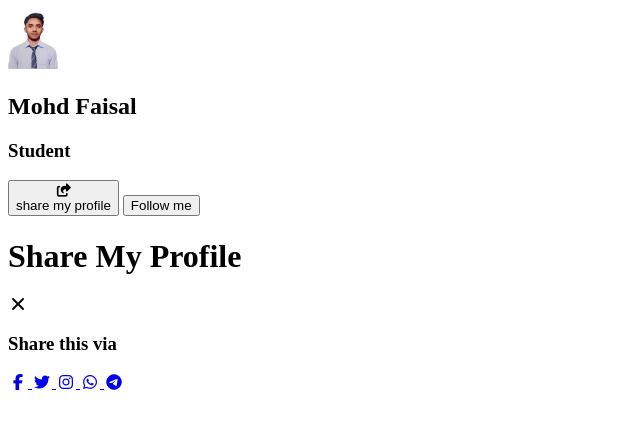
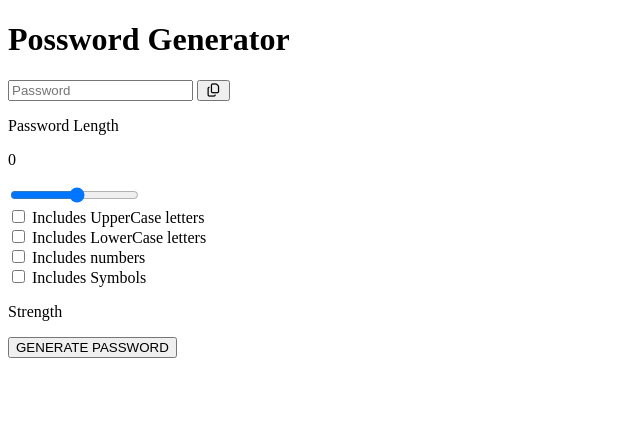
Before and after one commit to MohdFaisal21/BasicProject, a plain HTML site: page index.html in a window 1280 px wide. Shown: the whole page, without its empty margins (0-640 px from the left). Drawn offline with Linux system fonts and the light colour scheme.

Commit message:
updated html file

```diff
--- a/index.html
+++ b/index.html
@@ -3,71 +3,57 @@
 <head>
     <meta charset="UTF-8">
     <meta name="viewport" content="width=device-width, initial-scale=1.0">
-    <title>Porfile Share Modal</title>
     <link rel="stylesheet" href="style.css">
-    <link rel="stylesheet" href="https://cdnjs.cloudflare.com/ajax/libs/font-awesome/7.0.1/css/all.min.css">
+    <link rel="stylesheet" href="https://cdnjs.cloudflare.com/ajax/libs/font-awesome/7.0.1/css/all.min.css" integrity="sha512-2SwdPD6INVrV/lHTZbO2nodKhrnDdJK9/kg2XD1r9uGqPo1cUbujc+IYdlYdEErWNu69gVcYgdxlmVmzTWnetw==" crossorigin="anonymous" referrerpolicy="no-referrer" />
+    <title>Document</title>
 </head>
     <body>
-        <div class="circle1"></div>
-        <div class="circle2"></div>
+        <div class="container">
+            <h1>Possword Generator</h1>
 
-        <div class="wrapper">
-            <div class="card-wrapper">
+
+            <div class="display-container">
+
+                <input class="display" placeholder="Password" readonly data-passwordDisplay>
+                <button>
+                    <span data-copyMsg></span>
+                    <i class="fa-regular fa-copy "></i>
+                </button>
+            </div>
+
+            <div class="input-Container">
+                <!-- password length selection -->
+                <div class="length-container">
+                    <p>Password Length</p>
+                    <p data-lengthNumber>0</p>
+                </div>
+                <!-- length slider -->
+                <input type="range" step="1" min="1" max="20" class="slider" data-lengthSlider>
+                <!-- checkboxes -->
                 <div>
-                    <img src="MyImage.jpg" width="50px" alt="Faisal">
-                </div>
-                <div class="username">
-                    <h2>Mohd Faisal</h2>
-                </div>
-                <div class="designation">
-                    <h3>Student</h3>
+                    <input type="checkbox" id="upperCase">
+                    <label for="upperCase">Includes UpperCase letters</label>
                 </div>
                 <div>
-                    <div class="bottom-group">
-                        <button onclick="openMode()" class="btn-share btn-card">
-                            <i class="fa-solid fa-share-from-square"></i>
-                            <div>share my profile</div>
-                        </button>
-                        <button class="btn-follow btn-card">Follow me</button>
-                    </div>
+                    <input type="checkbox" id="lowerCase">
+                    <label for="lowerCase">Includes LowerCase letters</label>
                 </div>
-            </div>
-            <!-- Modal Component -->
-            <div class="modal">
-                <div class="modal-header">
-                    <h1>Share My Profile</h1>
-                    <div>
-                        <i onclick="closeModal()" class="fa-solid fa-xmark close"></i>
-                    </div>
+                <div>
+                    <input type="checkbox" id="numbers">
+                    <label for="numbers">Includes numbers</label>
                 </div>
-
                 <div>
-                    <h3>Share this via</h3>
-                    <div class="icon-container">
-                        <a href="#" class="icon" id="facebook">
-                            <i class="fa-brands fa-facebook-f"></i>
-                        </a>
-
-                        <a href="#" class="icon" id="twitter">
-                            <i class="fa-brands fa-twitter"></i>
-                        </a>
-
-                        <a href="#" class="icon" id="instagram">
-                            <i class="fa-brands fa-instagram"></i>
-                        </a>
-
-                        <a href="#" class="icon" id="whatsapp">
-                            <i class="fa-brands fa-whatsapp"></i>
-                        </a>
-
-                        <a href="#" class="icon" id="telegram">
-                            <i class="fa-brands fa-telegram"></i>
-                        </a>
-                    </div>
+                    <input type="checkbox" id="symbols">
+                    <label for="symbols">Includes Symbols</label>
                 </div>
+                <!-- Strenth Section -->
+                <div class="strength-container">
+                    <p>Strength</p>
+                    <div data-indicator></div>
+                </div>
+                <!-- generates password -->
+                 <button>GENERATE PASSWORD</button>
             </div>
         </div>
-        <!-- Overlay -->
-        <div class="overlay" onclick="closeModal()"></div>
     </body>
 </html>
```
Also changed, not shown: MyImage.jpg (deleted).
